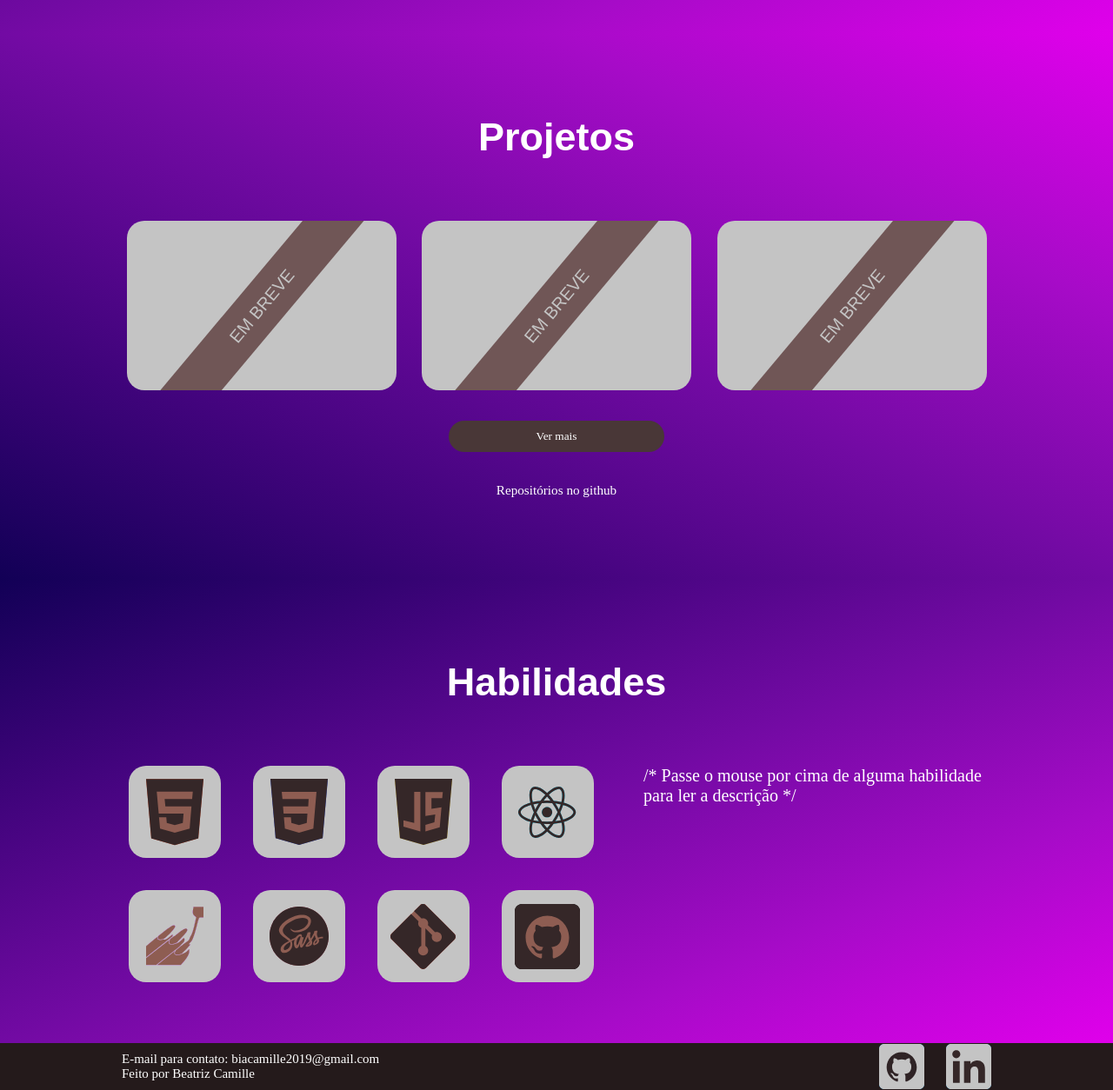
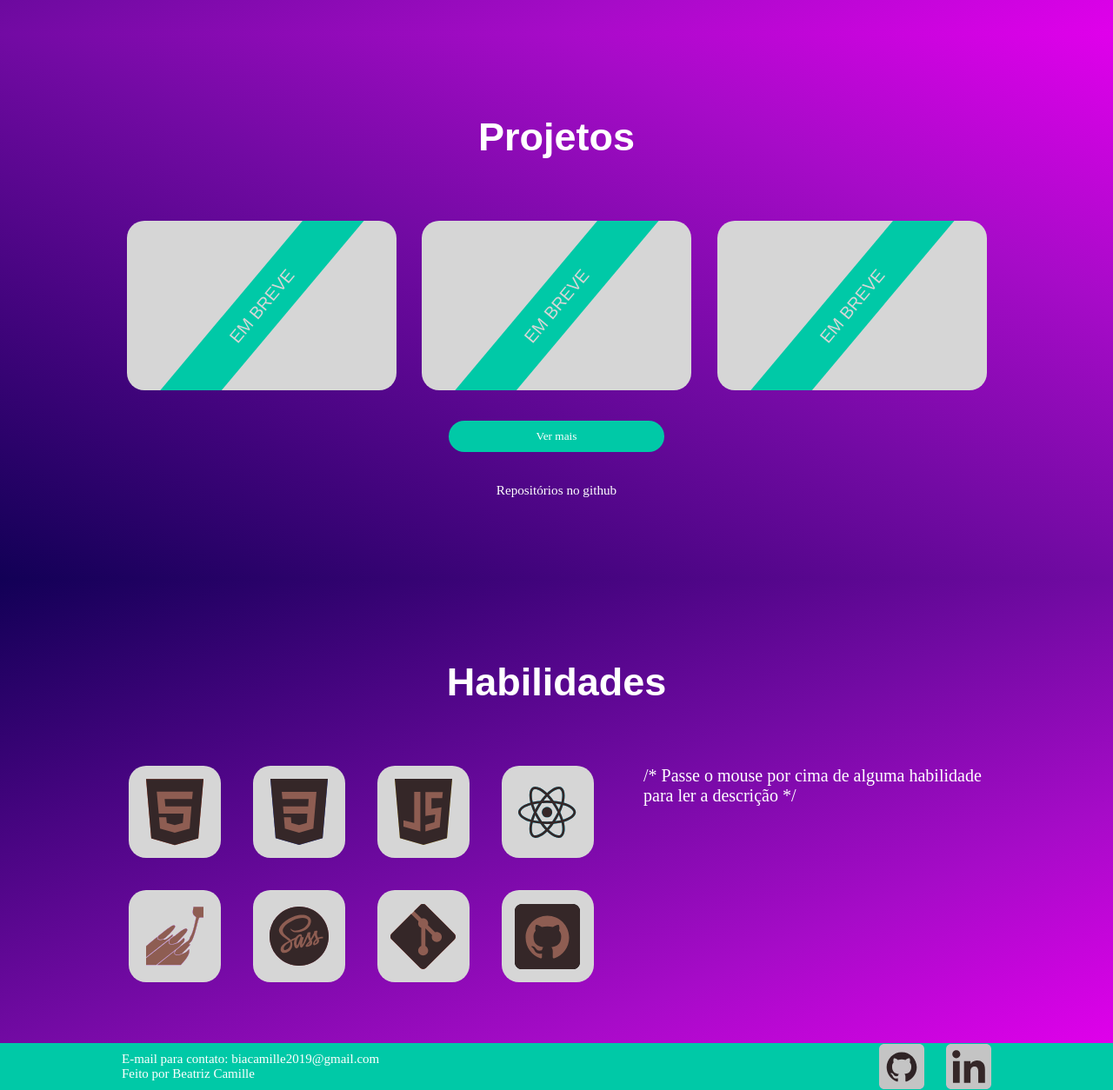
Before and after one commit to biacamille/portifolio, a plain HTML site: page index.html in a window 1280 px wide. Shown: the part 1417-2671 px from the top of the page at 87% size. Drawn offline with nearby package versions, Linux system fonts and the light colour scheme; a web font is replaced by a local one.

Commit message:
color changes

```diff
--- a/assets/css/footer.css
+++ b/assets/css/footer.css
@@ -10,7 +10,7 @@
 
 .footer {
     width: 100%;
-    background-color:#241a1b;
+    background-color:#00C9A7;
 }
 
 .footer-conteiner {
--- a/assets/css/habilidades.css
+++ b/assets/css/habilidades.css
@@ -30,7 +30,7 @@
 .skill-box {
     height: 106px;
     width: 106px;
-    background-color: #C4C4C4;
+    background-color: #d6d6d6;
     border-radius: 20px;
     display: flex;
     justify-content: center;
--- a/assets/css/projetos.css
+++ b/assets/css/projetos.css
@@ -19,7 +19,7 @@ button {
     border-radius: 25px;
     cursor: pointer;
     color: white;
-    background-color: #493737;
+    background-color: #00C9A7;
     border: none;
     transition: ease-in-out 0.3s;
 }
@@ -44,7 +44,7 @@ button:hover {
 }
 
 .pro {
-    background-color: #C4C4C4;
+    background-color: #d6d6d6;
     height: 195px;
     width: 310px;
     border-radius: 20px;
@@ -59,7 +59,7 @@ button:hover {
 .pro div p {
     font-family: 'Fira Sans', sans-serif;
     font-size: 20px;
-    color: #C4C4C4;
+    color: #d6d6d6;
 }
 
 .pro:hover {
@@ -67,7 +67,7 @@ button:hover {
 }
 
 .pro div {
-    background-color: #705656;
+    background-color: #00C9A7;
     width: 1000px;
     text-align: center;
     padding: 5% 0;
--- a/index.html
+++ b/index.html
@@ -51,7 +51,7 @@
           <div class="ajustador organizador">
             <div class="apresentacao">
               <p class="descricao">
-                Prazer! Eu sou <br />
+                Prazer! Eu sou a <br />
                 <span style="display: inline" class="meu-nome">Beatriz Camille</span>
                 <br />
                 Desenvolvedora Front-end
@@ -202,12 +202,12 @@
         </div>
         <div class="icons">
           <div class="links links1">
-            <a href="https://github.com/Math-Vieira" target="_blank">
+            <a href="https://github.com/biacamille" target="_blank">
               <img class="transparente" src="/assets/img/githubff.svg" alt="github-icon" />
             </a>
           </div>
           <div class="links links2">
-            <a href="https://www.linkedin.com/in/matheus-vieira-610661173/" target="_blank">
+            <a href="https://www.linkedin.com/in/bebssilva/" target="_blank">
               <img class="transparente" src="/assets/img/linkedinff.svg" alt="github-icon" />
             </a>
           </div>
```
